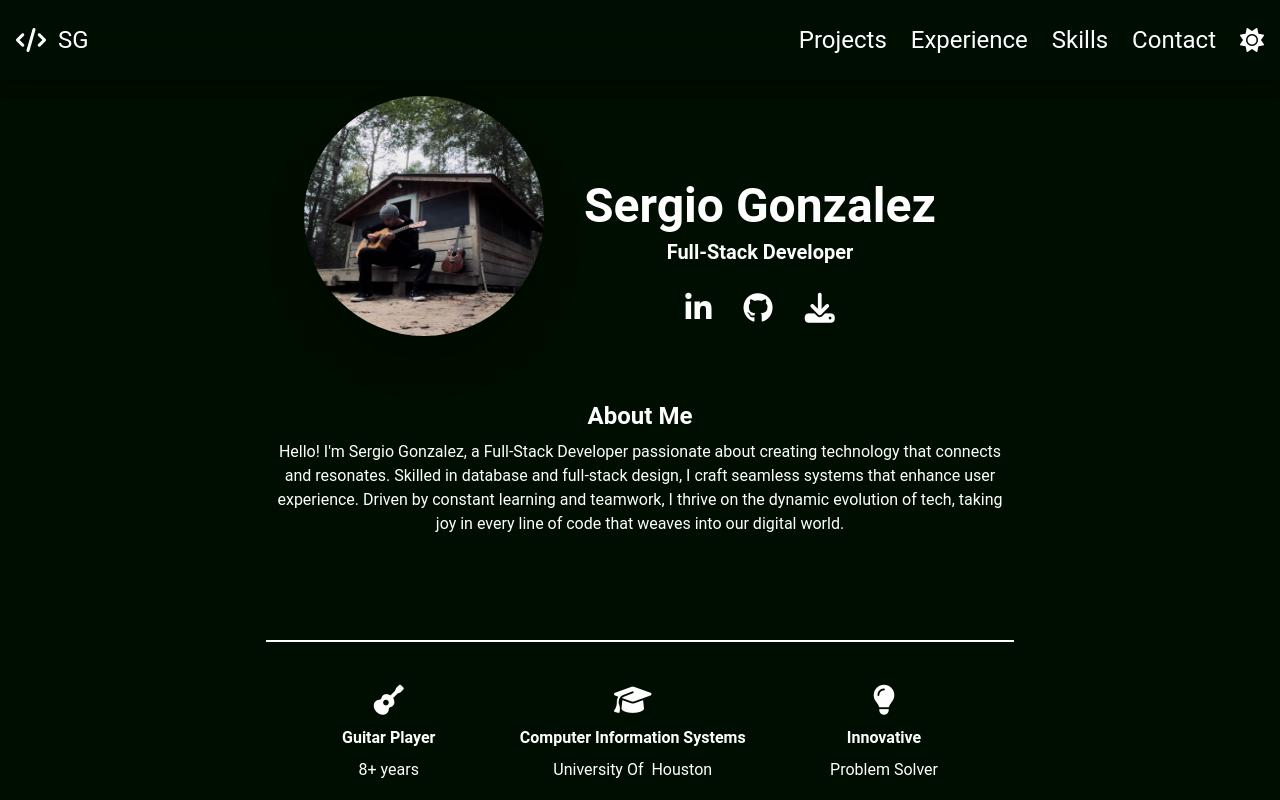
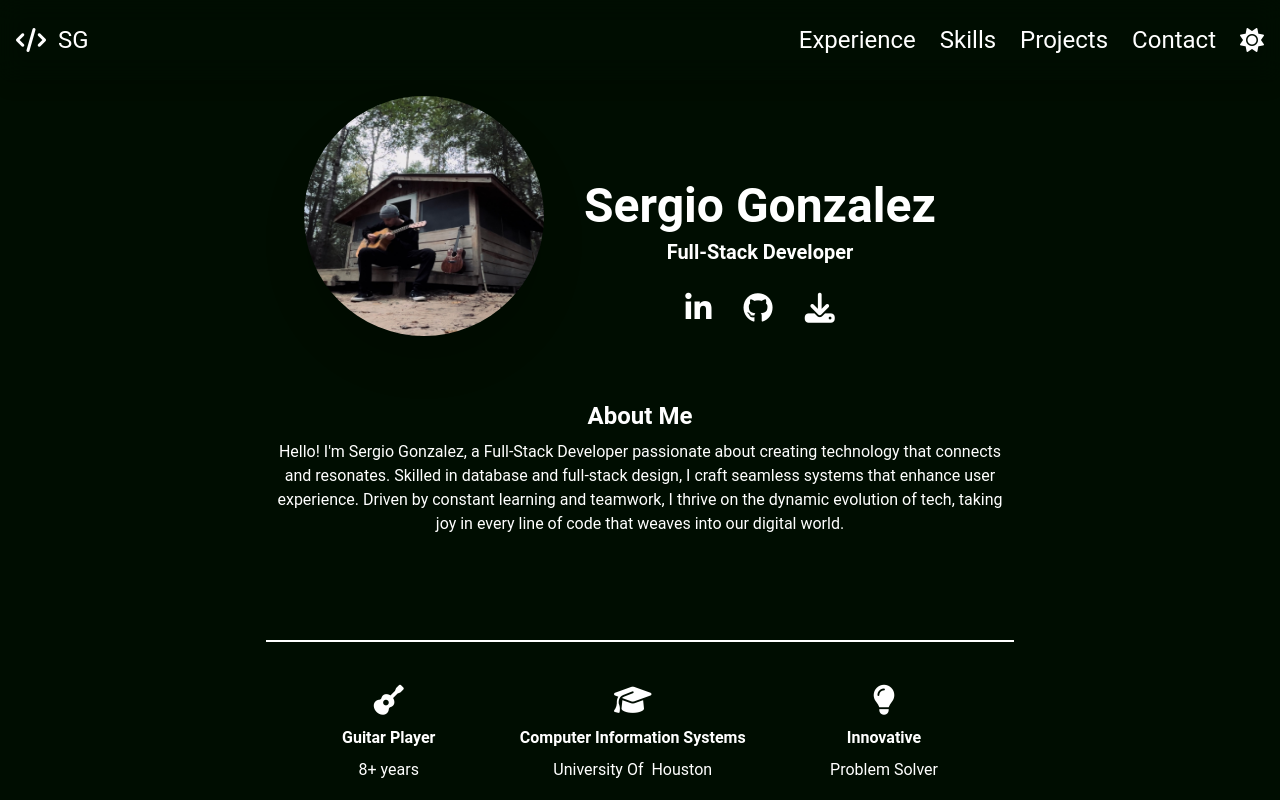
Before and after one commit to sergiogonzalezyes/Portfolio-Vue-Tailwind, a Vue app: page / in a window 1280 px wide. Shown: the top 800 px of the page. Built offline with nearby package versions, Linux system fonts and the light colour scheme.

Commit message:
changed navigation bar to be consistent with order of content on the site

```diff
--- a/src/components/SiteNavigation.vue
+++ b/src/components/SiteNavigation.vue
@@ -14,8 +14,9 @@
 
             <!-- Regular links, visible on medium and larger screens -->
             <div class="hidden sm:flex flex-col sm:flex-row gap-6 flex-1 justify-end">
+                <p @click="$emit('scroll-to-section', 'experience')" class="text-2xl transition duration-300 ease-in-out hover:scale-[1.1] cursor-pointer">Experience</p>
+                <p @click="$emit('scroll-to-section', 'skills')" class="text-2xl transition duration-300 ease-in-out hover:scale-[1.1] cursor-pointer">Skills</p>
                 <p @click="$emit('scroll-to-section', 'projects')" class="text-2xl transition duration-300 ease-in-out hover:scale-[1.1] cursor-pointer">Projects</p>
-                <p @click="$emit('scroll-to-section', 'experience')" class="text-2xl transition duration-300 ease-in-out hover:scale-[1.1] cursor-pointer">Experience</p>                <p @click="$emit('scroll-to-section', 'skills')" class="text-2xl transition duration-300 ease-in-out hover:scale-[1.1] cursor-pointer">Skills</p>
                 <p @click="$emit('scroll-to-section', 'contact')" class="text-2xl transition duration-300 ease-in-out hover:scale-[1.1] cursor-pointer ">Contact</p>
                 <!-- dark mode icon toggle -->
                 <i v-if="!darkMode" @click="toggleDarkMode" class="fa-solid fa-moon text-2xl transition duration-300 ease-in-out hover:scale-[1.3] cursor-pointer"></i>
@@ -25,9 +26,9 @@
             <!-- Dropdown menu, hidden by default on small screens -->
             <transition name="slide-down">
                 <div v-show="isMenuOpen" class="flex flex-col sm:hidden gap-5 flex-1 justify-end">
-                    <p @click="NavToggleMenu('projects')" class="text-2xl  transition duration-300 ease-in-out hover:scale-[1.15] cursor-pointer text-center">Projects</p>
                     <p @click="NavToggleMenu('experience')" class="text-2xl transition duration-300 ease-in-out hover:scale-[1.15] cursor-pointer text-center">Experience</p>
                     <p @click="NavToggleMenu('skills')" class="text-2xl transition duration-300 ease-in-out hover:scale-[1.15] cursor-pointer text-center">Skills</p>
+                    <p @click="NavToggleMenu('projects')" class="text-2xl  transition duration-300 ease-in-out hover:scale-[1.15] cursor-pointer text-center">Projects</p>
                     <p @click="NavToggleMenu('contact')" class="text-2xl transition duration-300 ease-in-out hover:scale-[1.15] cursor-pointer text-center">Contact</p>
                     <i v-if="!darkMode" @click="toggleDarkMode" class="fa-solid fa-moon text-2xl transition duration-300 ease-in-out hover:scale-[1.2] cursor-pointer text-center"></i>
                     <i v-else @click="toggleDarkMode" class="fa-solid fa-sun text-2xl transition duration-300 ease-in-out hover:scale-[1.3] cursor-pointer text-center"></i>
```
